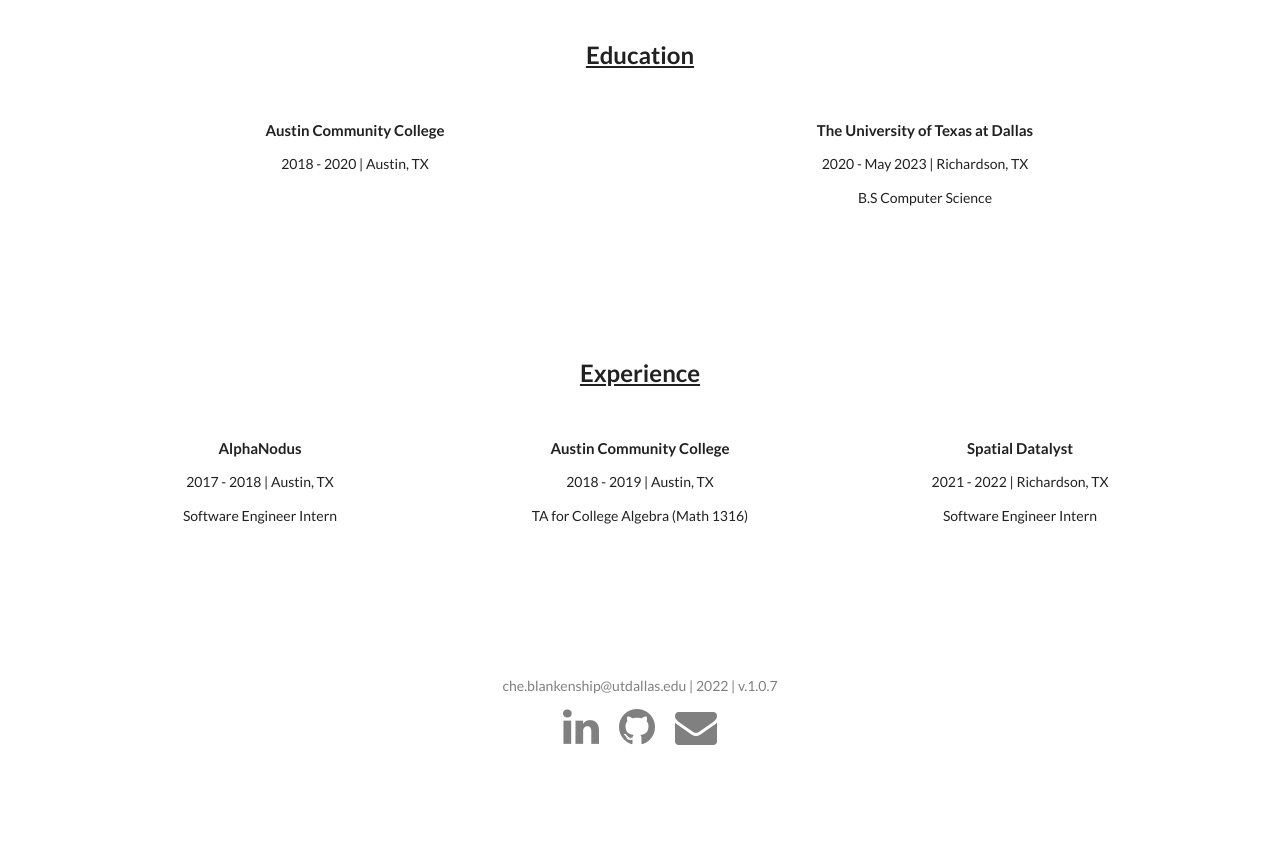
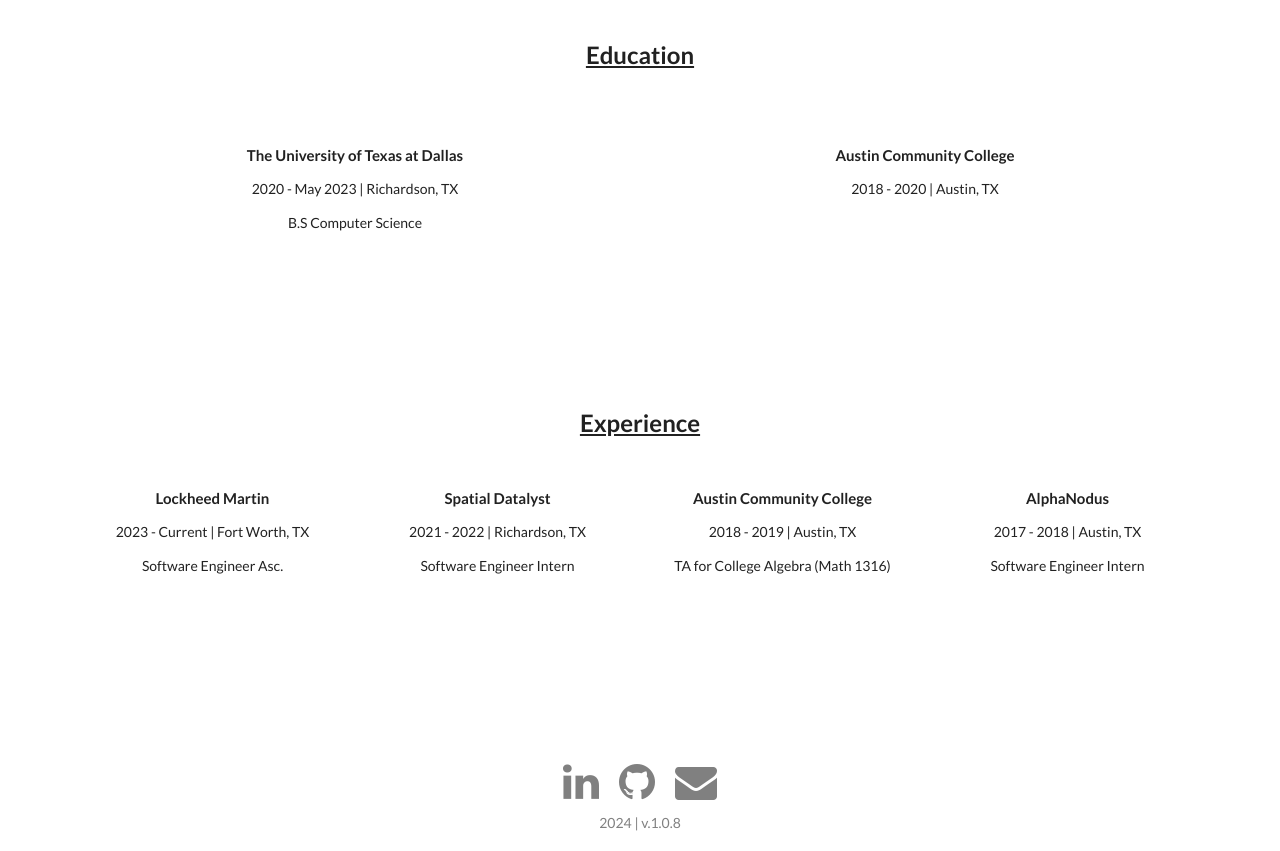
Before and after one commit to cheblankenshipUTD/portfolio, a Next.js app: page / in a window 1280 px wide. Shown: the part 740-1591 px from the top of the page. Before the commit the page ends 1516 px from the top, so only its background shows below. Built offline with nearby package versions, Linux system fonts and the light colour scheme.

Commit message:
update my content

```diff
--- a/components/Footer.js
+++ b/components/Footer.js
@@ -4,11 +4,6 @@
 
 const Footer = () => (
     <footer className="footer-wrapper">
-        <Row className='footer-email-name'>
-            <Col ms={1}>
-                <p>che.blankenship@utdallas.edu | 2022 | v.1.0.7</p>
-            </Col>
-        </Row>
         <Row className='footer-social-links'>
         <Col ms={1}>
                 {/* LinkedIn */}
@@ -25,6 +20,11 @@
                 </a>
             </Col>
         </Row>
+        <Row className='footer-email-name'>
+            <Col ms={1}>
+                <p>2024 | v.1.0.8</p>
+            </Col>
+        </Row>
     </footer>
 )
 
--- a/pages/index.js
+++ b/pages/index.js
@@ -18,9 +18,9 @@
             <Col md={6}>
               {/* Greeting */}
               <div className="banner-text">
-                  <h1>Hello, I'm Che.</h1>
+                  <h1>Hi, I'm Che.</h1>
                   <p/>
-                  <h3>I'm a Computer Science student at <br /> The University of Texas at Dallas.</h3>
+                  <h3>Software Engineer at LM</h3>
                   <p/>
                   <div className="social-links">
                       {/* LinkedIn */}
@@ -43,7 +43,16 @@
           <div className='education-wrapper'>
             <h2 style={{"text-decoration": "underline"}}>Education</h2>
             <Row style={{"margin-top": "50px"}}>
-              <Col md={6}>
+              <Col md={6} style={{"margin-top": "25px", "margin-bottom": "25px"}}>
+              <Education
+                startYear="2020"
+                endYear="May 2023"
+                schoolName="The University of Texas at Dallas"
+                location="Richardson, TX"
+                schoolDescription="B.S Computer Science"
+              />
+              </Col>
+              <Col md={6} style={{"margin-top": "25px", "margin-bottom": "25px"}}>
               <Education
                 startYear="2018"
                 endYear="2020"
@@ -52,31 +61,31 @@
                 schoolDescription=""
               />
               </Col>
-              <Col md={6}>
-              <Education
-                startYear="2020"
-                endYear="May 2023"
-                schoolName="The University of Texas at Dallas"
-                location="Richardson, TX"
-                schoolDescription="B.S Computer Science"
-              />
-              </Col>
             </Row>
           </div>
           {/* Experience */}
           <div className='experience-wrapper'>
           <h2 style={{"text-decoration": "underline"}}>Experience</h2>
-          <Row style={{"margin-top": "50px"}}>
-            <Col md={4}>
+          <Row style={{"margin-top": "25px"}}>
+          <Col md={3} style={{"margin-top": "25px", "margin-bottom": "25px"}}>
             <Experience
-              startYear="2017"
-              endYear="2018"
-              jobName="AlphaNodus"
-              location="Austin, TX"
+              startYear="2023"
+              endYear="Current"
+              jobName="Lockheed Martin"
+              location="Fort Worth, TX"
+              jobDescription="Software Engineer Asc."
+            />
+            </Col>
+            <Col md={3} style={{"margin-top": "25px", "margin-bottom": "25px"}}>
+            <Experience
+              startYear="2021"
+              endYear="2022"
+              jobName="Spatial Datalyst"
+              location="Richardson, TX"
               jobDescription="Software Engineer Intern"
             />
             </Col>
-            <Col md={4}>
+            <Col md={3} style={{"margin-top": "25px", "margin-bottom": "25px"}}>
             <Experience
               startYear="2018"
               endYear="2019"
@@ -85,12 +94,12 @@
               jobDescription="TA for College Algebra (Math 1316)"
             />
             </Col>
-            <Col md={4}>
+            <Col md={3} style={{"margin-top": "25px", "margin-bottom": "25px"}}>
             <Experience
-              startYear="2021"
-              endYear="2022"
-              jobName="Spatial Datalyst"
-              location="Richardson, TX"
+              startYear="2017"
+              endYear="2018"
+              jobName="AlphaNodus"
+              location="Austin, TX"
               jobDescription="Software Engineer Intern"
             />
             </Col>
```
Also changed, not shown: pages/projects/index.js (+13 -8 lines), 1 other file (tests, documents, lock files or other folders).
